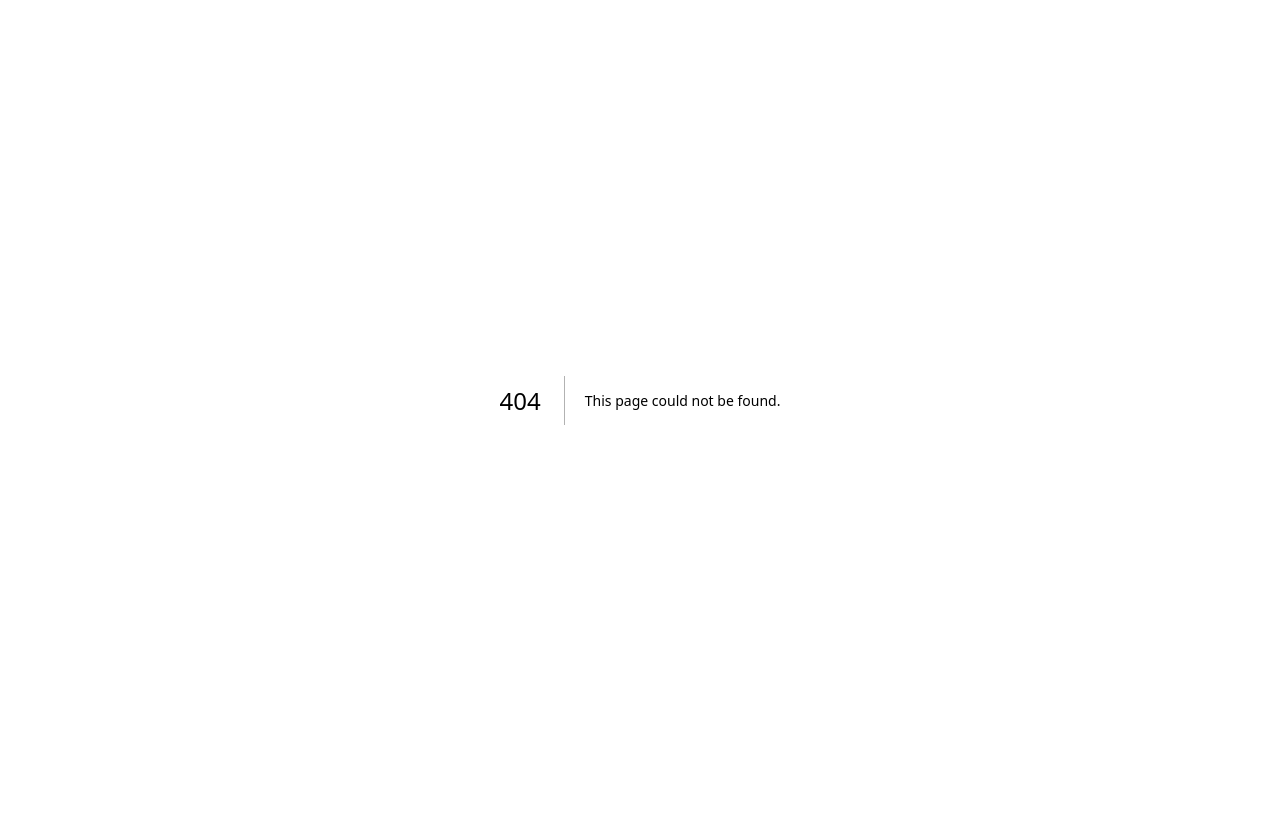
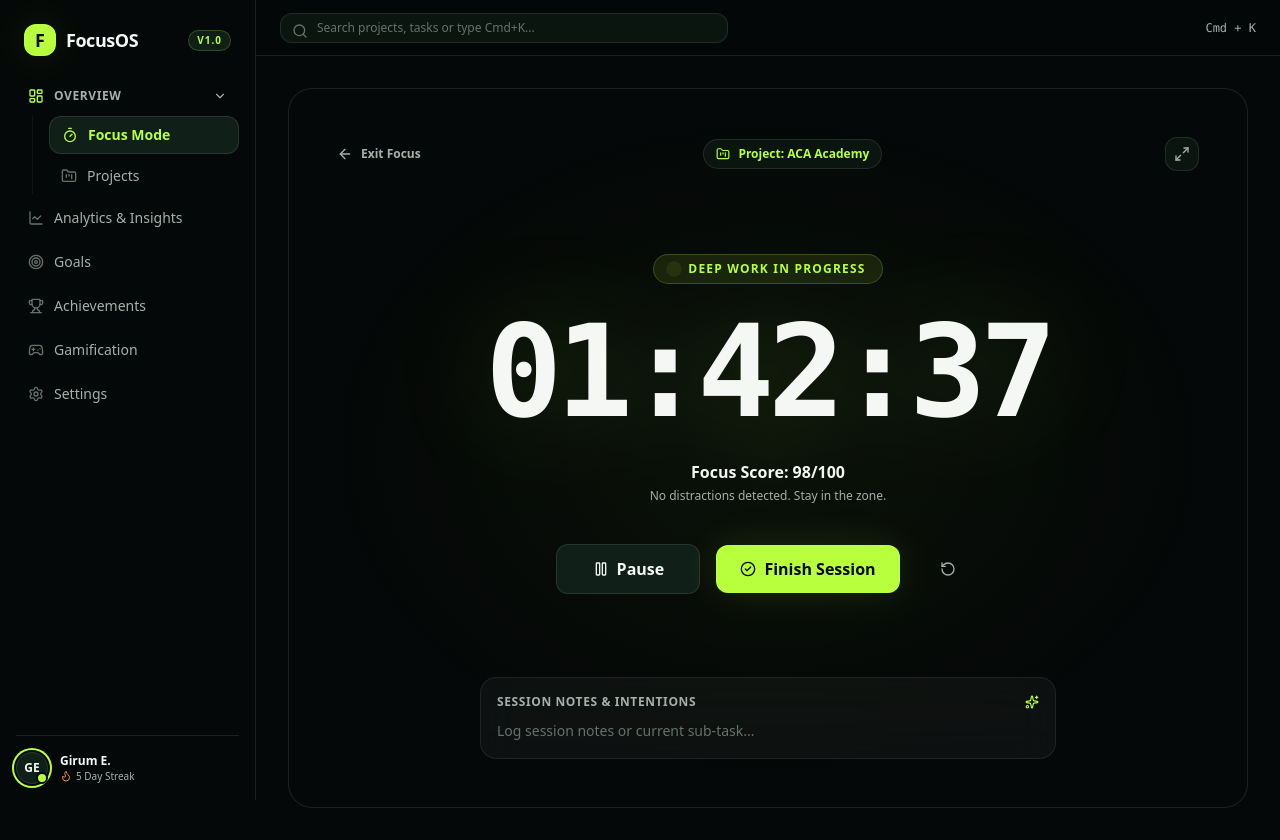
Before and after one commit to girum-endalkachew/focus-os, a Next.js app: page /app/focus in a window 1280 px wide. Before the commit this address had no page. Before the commit the page ends 800 px from the top, so only its background shows below. Built offline with nearby package versions, Linux system fonts and the light colour scheme.

Commit message:
feat(focus): add fullscreen distraction-free Focus Mode view with live score & controls

```diff
--- /dev/null
+++ b/src/app/app/focus/page.tsx
@@ -0,0 +1,126 @@
+'use client';
+
+import React, { useState } from 'react';
+import Link from 'next/link';
+import { Button } from '@/components/ui/Button';
+import { Badge } from '@/components/ui/Badge';
+import { GlassCard } from '@/components/ui/GlassCard';
+import {
+  Play,
+  Pause,
+  Square,
+  RotateCcw,
+  FolderKanban,
+  CheckCircle2,
+  Maximize2,
+  Minimize2,
+  Volume2,
+  ArrowLeft,
+  Sparkles
+} from 'lucide-react';
+
+export default function FocusModePage() {
+  const [isRunning, setIsRunning] = useState(true);
+  const [secondsLeft, setSecondsLeft] = useState(6157); // 01:42:37
+  const [isFullscreen, setIsFullscreen] = useState(false);
+  const [sessionNotes, setSessionNotes] = useState('');
+  const [selectedProject, setSelectedProject] = useState('ACA Academy');
+
+  const toggleFullscreen = () => {
+    if (!document.fullscreenElement) {
+      document.documentElement.requestFullscreen();
+      setIsFullscreen(true);
+    } else {
+      if (document.exitFullscreen) {
+        document.exitFullscreen();
+        setIsFullscreen(false);
+      }
+    }
+  };
+
+  const formatTime = (totalSec: number) => {
+    const hrs = Math.floor(totalSec / 3600).toString().padStart(2, '0');
+    const mins = Math.floor((totalSec % 3600) / 60).toString().padStart(2, '0');
+    const secs = (totalSec % 60).toString().padStart(2, '0');
+    return `${hrs}:${mins}:${secs}`;
+  };
+
+  return (
+    <div className="relative min-h-[calc(100vh-5rem)] flex flex-col justify-between items-center bg-[#050808] text-[#F4F7F3] rounded-3xl border border-white/10 p-6 md:p-12 overflow-hidden select-none">
+      {/* Subtle ambient breathing radial glow */}
+      <div className={`pointer-events-none absolute inset-0 bg-[radial-gradient(ellipse_at_center,_rgba(184,255,61,0.06),_transparent_70%)] ${isRunning ? 'animate-pulse' : ''}`} />
+
+      {/* Top Header Bar */}
+      <div className="relative z-10 w-full flex items-center justify-between">
+        <Link href="/app" className="flex items-center gap-2 text-xs font-semibold text-[#A5B0AB] hover:text-[#F4F7F3] transition-colors">
+          <ArrowLeft className="h-4 w-4" /> Exit Focus
+        </Link>
+
+        <div className="flex items-center gap-2 bg-[#0B1510] border border-white/10 px-3 py-1.5 rounded-full text-xs font-semibold text-[#B8FF3D]">
+          <FolderKanban className="h-3.5 w-3.5" />
+          <span>Project: {selectedProject}</span>
+        </div>
+
+        <div className="flex items-center gap-2">
+          <button onClick={toggleFullscreen} className="p-2 rounded-xl bg-[#0B1510] border border-white/10 text-[#A5B0AB] hover:text-[#F4F7F3] transition-colors">
+            {isFullscreen ? <Minimize2 className="h-4 w-4" /> : <Maximize2 className="h-4 w-4" />}
+          </button>
+        </div>
+      </div>
+
+      {/* Center Cinematic Clock Display */}
+      <div className="relative z-10 flex flex-col items-center justify-center my-auto text-center space-y-6">
+        <Badge variant="accent" className="px-4 py-1.5 text-xs font-semibold uppercase tracking-widest">
+          <span className="h-2 w-2 rounded-full bg-[#B8FF3D] animate-ping mr-1" />
+          DEEP WORK IN PROGRESS
+        </Badge>
+
+        <div className="text-7xl sm:text-9xl font-black font-mono tracking-tighter text-[#F4F7F3] drop-shadow-[0_0_50px_rgba(184,255,61,0.15)]">
+          {formatTime(secondsLeft)}
+        </div>
+
+        <div className="space-y-1">
+          <h2 className="text-base font-bold text-[#F4F7F3]">Focus Score: 98/100</h2>
+          <p className="text-xs text-[#A5B0AB]">No distractions detected. Stay in the zone.</p>
+        </div>
+
+        {/* Controls Bar */}
+        <div className="flex items-center gap-4 pt-4">
+          <Button
+            variant={isRunning ? "secondary" : "primary"}
+            size="lg"
+            onClick={() => setIsRunning(!isRunning)}
+            className="w-36 font-bold"
+          >
+            {isRunning ? <><Pause className="h-4 w-4 mr-2" /> Pause</> : <><Play className="h-4 w-4 mr-2 fill-current" /> Resume</>}
+          </Button>
+
+          <Button variant="primary" size="lg" className="px-6 font-bold">
+            <CheckCircle2 className="h-4 w-4 mr-2" /> Finish Session
+          </Button>
+
+          <Button variant="ghost" size="lg" onClick={() => setSecondsLeft(7200)}>
+            <RotateCcw className="h-4 w-4" />
+          </Button>
+        </div>
+      </div>
+
+      {/* Bottom Session Notes Bar */}
+      <div className="relative z-10 w-full max-w-xl">
+        <GlassCard className="p-4 space-y-2">
+          <div className="flex items-center justify-between text-xs text-[#A5B0AB]">
+            <span className="font-semibold uppercase tracking-wider">Session Notes & Intentions</span>
+            <Sparkles className="h-3.5 w-3.5 text-[#B8FF3D]" />
+          </div>
+          <input
+            type="text"
+            placeholder="Log session notes or current sub-task..."
+            value={sessionNotes}
+            onChange={(e) => setSessionNotes(e.target.value)}
+            className="w-full bg-transparent border-none outline-none text-sm text-[#F4F7F3] placeholder-[#65726A]"
+          />
+        </GlassCard>
+      </div>
+    </div>
+  );
+}
```
